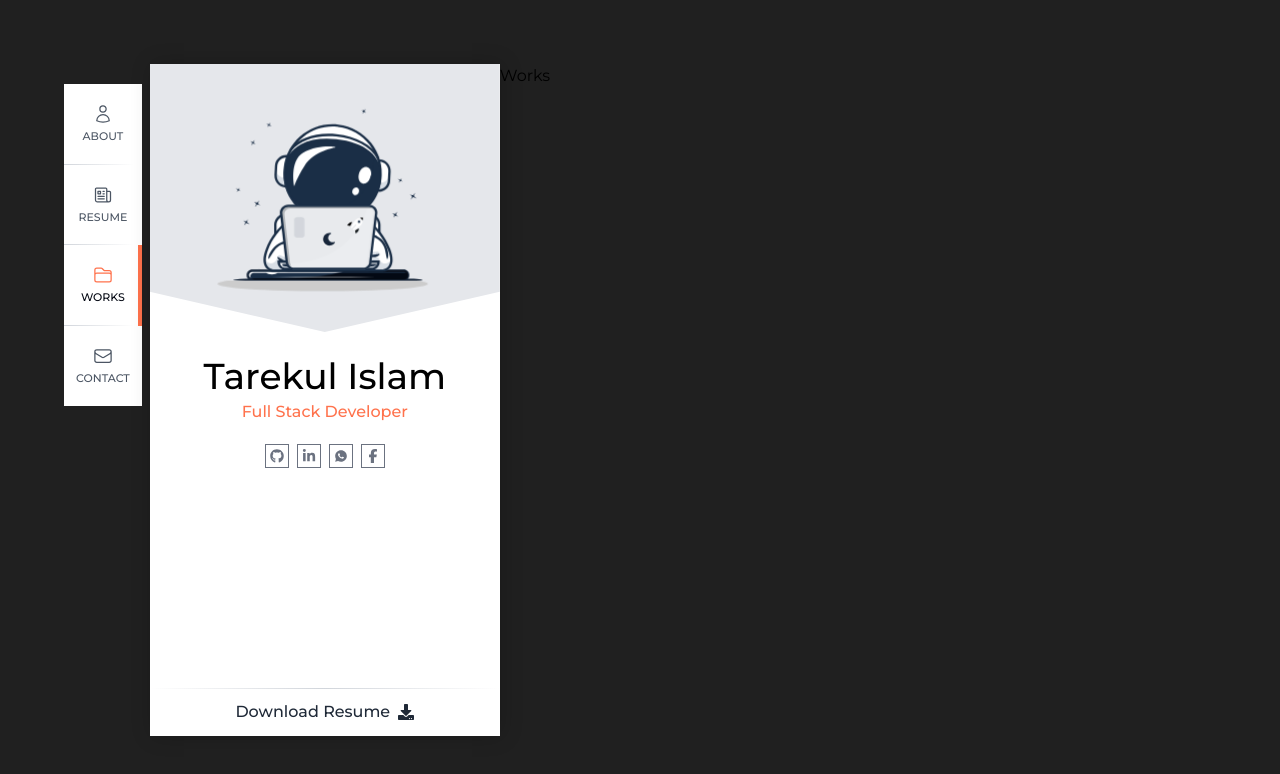
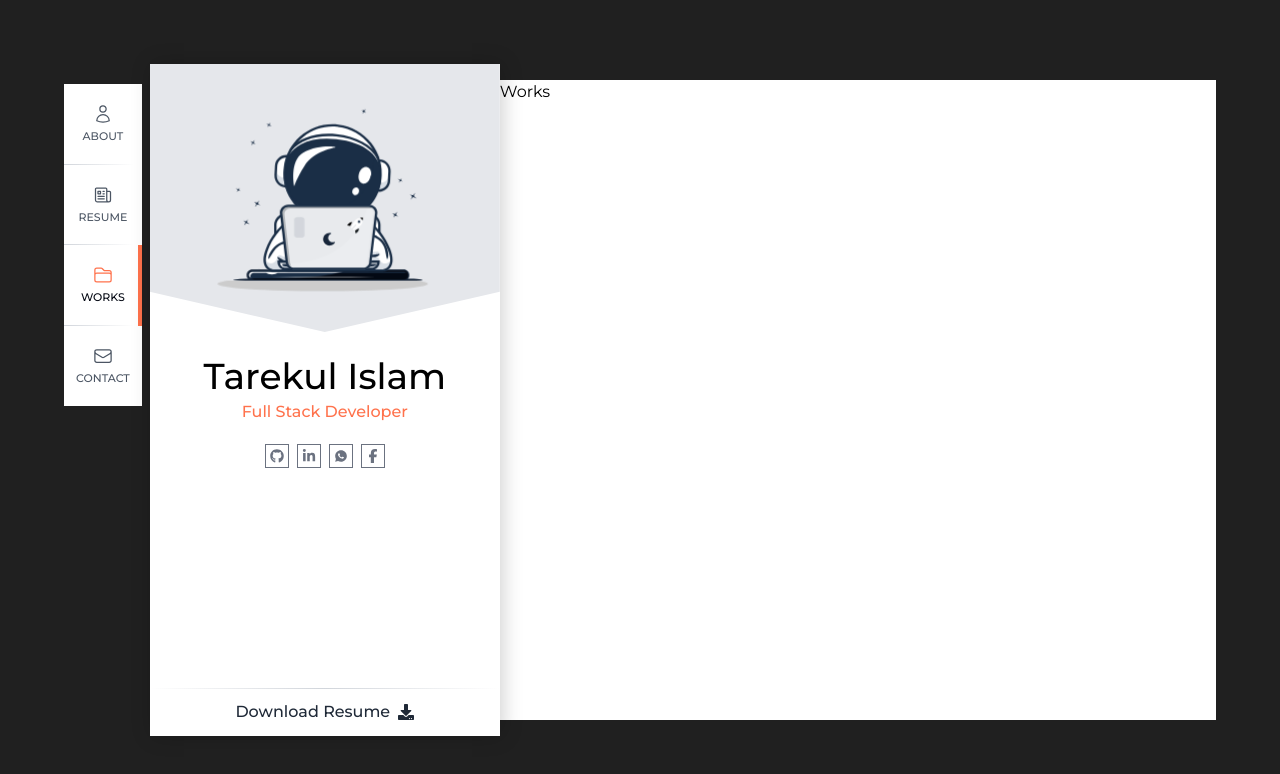
Before and after one commit to itarek99/portfolio, a React (Vite) app: page /works in a window 1280 px wide. Shown: the top 774 px of the page. Built offline with nearby package versions, Linux system fonts and the light colour scheme.

Commit message:
Page Animation Added

```diff
--- a/package.json
+++ b/package.json
@@ -11,6 +11,7 @@
   },
   "dependencies": {
     "@heroicons/react": "^2.1.4",
+    "framer-motion": "^11.3.18",
     "lottie-react": "^2.4.0",
     "react": "^18.3.1",
     "react-dom": "^18.3.1",
--- a/src/App.jsx
+++ b/src/App.jsx
@@ -1,36 +1,29 @@
 import { RouterProvider, createBrowserRouter } from 'react-router-dom';
 import Main from './layouts/Main';
-import About from './pages/About';
-
+import About from './pages/About/About';
+import Contacts from './pages/Contacts/Contacts';
+import Resume from './pages/Resume/Resume';
+import Works from './pages/Works/Works';
 const router = createBrowserRouter([
   {
     path: '/',
     element: <Main />,
     children: [
       {
-        path: '/',
+        index: true,
         element: <About />,
       },
       {
         path: '/resume',
-        element: <div>Resume</div>,
+        element: <Resume />,
       },
       {
         path: '/works',
-        element: <div>Works</div>,
+        element: <Works />,
       },
       {
         path: '/contact',
-        element: (
-          <div>
-            <p className='text-9xl'>Contact</p>
-            <p className='text-9xl'>Contact</p>
-            <p className='text-9xl'>Contact</p>
-            <p className='text-9xl'>Contact</p>
-            <p className='text-9xl'>Contact</p>
-            <p className='text-9xl'>Contact</p>
-          </div>
-        ),
+        element: <Contacts />,
       },
     ],
   },
--- /dev/null
+++ b/src/components/PageContainer.jsx
@@ -0,0 +1,4 @@
+const PageContainer = ({ children }) => {
+  return <div className='self-stretch flex-grow overflow-y-auto bg-white my-4'>{children}</div>;
+};
+export default PageContainer;
--- a/src/layouts/Main.jsx
+++ b/src/layouts/Main.jsx
@@ -1,15 +1,28 @@
-import { Outlet } from 'react-router-dom';
+import { AnimatePresence, motion } from 'framer-motion';
+import { useLocation } from 'react-router-dom';
 import SideNav from '../navigation/SideNav';
+import AnimatedOutlet from './components/AnimatedOutlet';
 import ProfileCard from './components/ProfileCard';
 
 const Main = () => {
+  const location = useLocation();
   return (
     <div className='container mx-auto h-[84vh] 2xl:h-[70vh]  mt-[8vh] 2xl:mt-[15vh]'>
       <div className='mx-16 h-full flex items-start'>
         <SideNav />
         <ProfileCard />
-
-        <Outlet />
+        <AnimatePresence mode='popLayout'>
+          <motion.div
+            key={location.pathname}
+            initial={{ opacity: 0, x: -300 }}
+            animate={{ opacity: 1, x: 0 }}
+            exit={{ opacity: 0, x: -300 }}
+            transition={{ duration: 0.7 }}
+            className='self-stretch flex-grow flex'
+          >
+            <AnimatedOutlet />
+          </motion.div>
+        </AnimatePresence>
       </div>
     </div>
   );
--- /dev/null
+++ b/src/layouts/components/AnimatedOutlet.jsx
@@ -0,0 +1,11 @@
+import { useState } from 'react';
+import { useOutlet } from 'react-router-dom';
+
+const AnimatedOutlet = () => {
+  const o = useOutlet();
+  const [outlet] = useState(o);
+
+  return <>{outlet}</>;
+};
+
+export default AnimatedOutlet;
--- a/src/pages/About.jsx
+++ b/src/pages/About/About.jsx
@@ -1,12 +1,14 @@
+import PageContainer from '../../components/PageContainer';
+
 const About = () => {
   return (
-    <div className='self-stretch bg-white flex-grow overflow-y-auto my-5'>
+    <PageContainer>
       <div className='py-4 px-7 relative gradient-border'>
         <h2 className='text-xl font-bold'>About Me</h2>
       </div>
       <div className='px-7 mt-4 text-gray-700'>
         <p className='text-justify'>
-          <span className='font-semibold'>Hello! I'm Tarekul Islam,</span> a Front-End Web Developer. I love combining
+          <span className='font-semibold '>Hello! I'm Tarekul Islam,</span> a Front-End Web Developer. I love combining
           logic and creative design to make eye-catching, accessible, and user-friendly websites and seeing the results
           of my efforts helping the user experience.
         </p>
@@ -17,7 +19,7 @@ const About = () => {
           love to hear from you!
         </p>
       </div>
-    </div>
+    </PageContainer>
   );
 };
 export default About;
--- /dev/null
+++ b/src/pages/Contacts/Contacts.jsx
@@ -0,0 +1,10 @@
+import PageContainer from '../../components/PageContainer';
+
+const Contacts = () => {
+  return (
+    <PageContainer>
+      <p>Contacts</p>
+    </PageContainer>
+  );
+};
+export default Contacts;
--- /dev/null
+++ b/src/pages/Resume/Resume.jsx
@@ -0,0 +1,10 @@
+import PageContainer from '../../components/PageContainer';
+
+const Resume = () => {
+  return (
+    <PageContainer>
+      <p>Resume</p>
+    </PageContainer>
+  );
+};
+export default Resume;
--- /dev/null
+++ b/src/pages/Works/Works.jsx
@@ -0,0 +1,10 @@
+import PageContainer from '../../components/PageContainer';
+
+const Works = () => {
+  return (
+    <PageContainer>
+      <p>Works</p>
+    </PageContainer>
+  );
+};
+export default Works;
```
Also changed, not shown: 1 other file (tests, documents, lock files or other folders).
